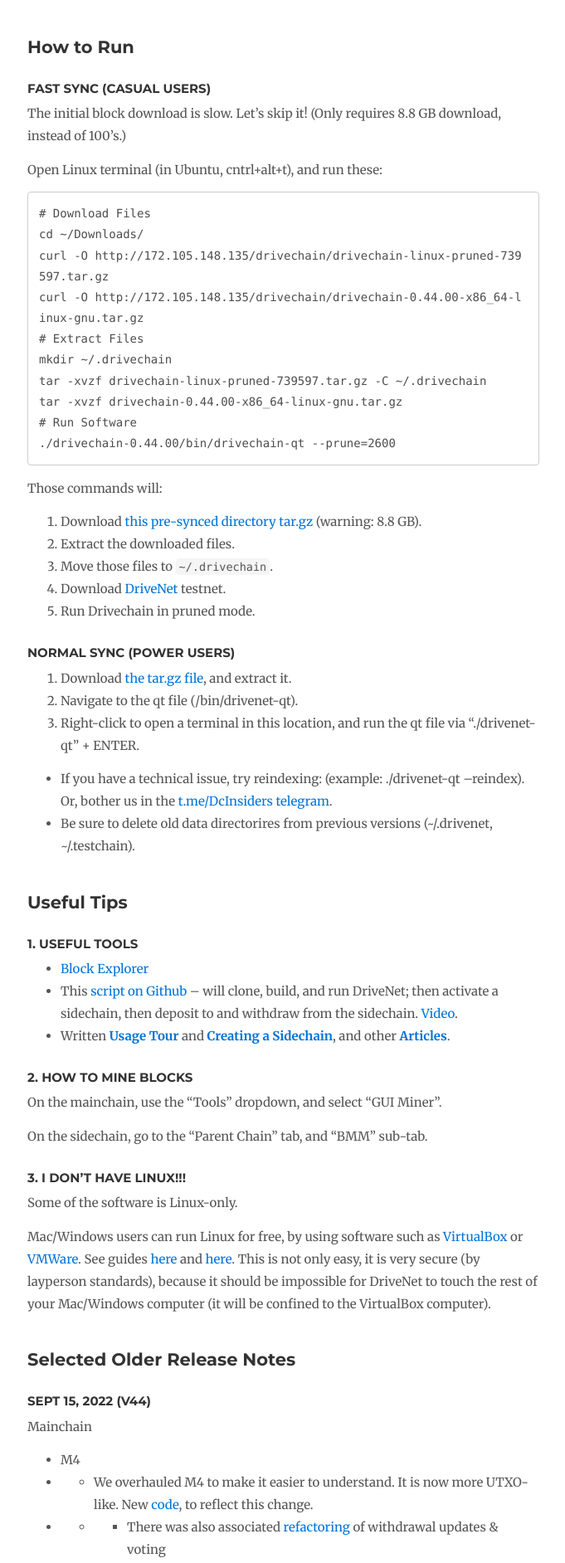
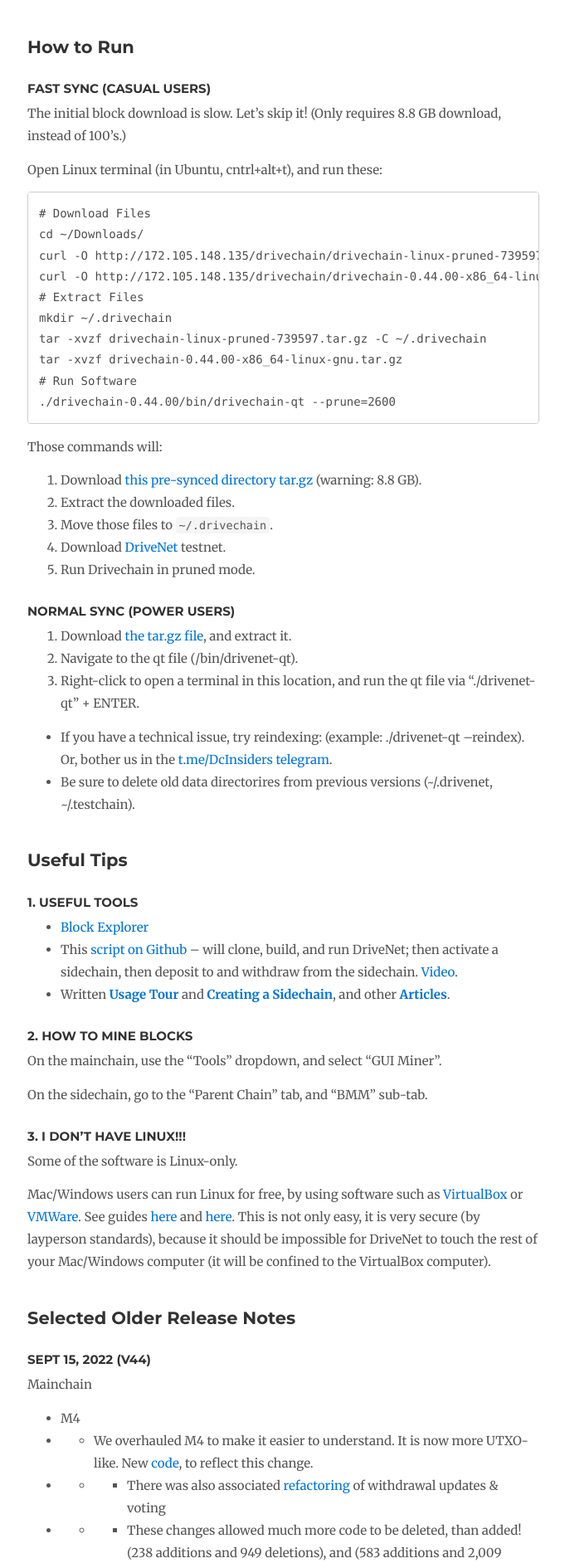
Before and after one commit to drivechain-project/drivechain.info, a Jekyll site: the page built from releases/index.md, in a window 1280 px wide. Shown: the part 1402-3286 px from the top of the page at 83% size, without its empty margins (137-818 px from the left). Built offline with Jekyll 4.4.1, drawn with Linux system fonts in a browser that asks for light colours; our own code applies the rules of GitHub Pages for plain Markdown files; comment, search, counter and statistics services are not loaded.

Commit message:
attempt to restore scroll bar

```diff
--- a/css/main.scss
+++ b/css/main.scss
@@ -170,3 +170,9 @@
     flex: 0 0 300px;
     height: 300px;
 }
+
+/* Restore horizonal scroll wheel */
+
+pre code {
+    white-space: pre;
+}
```
